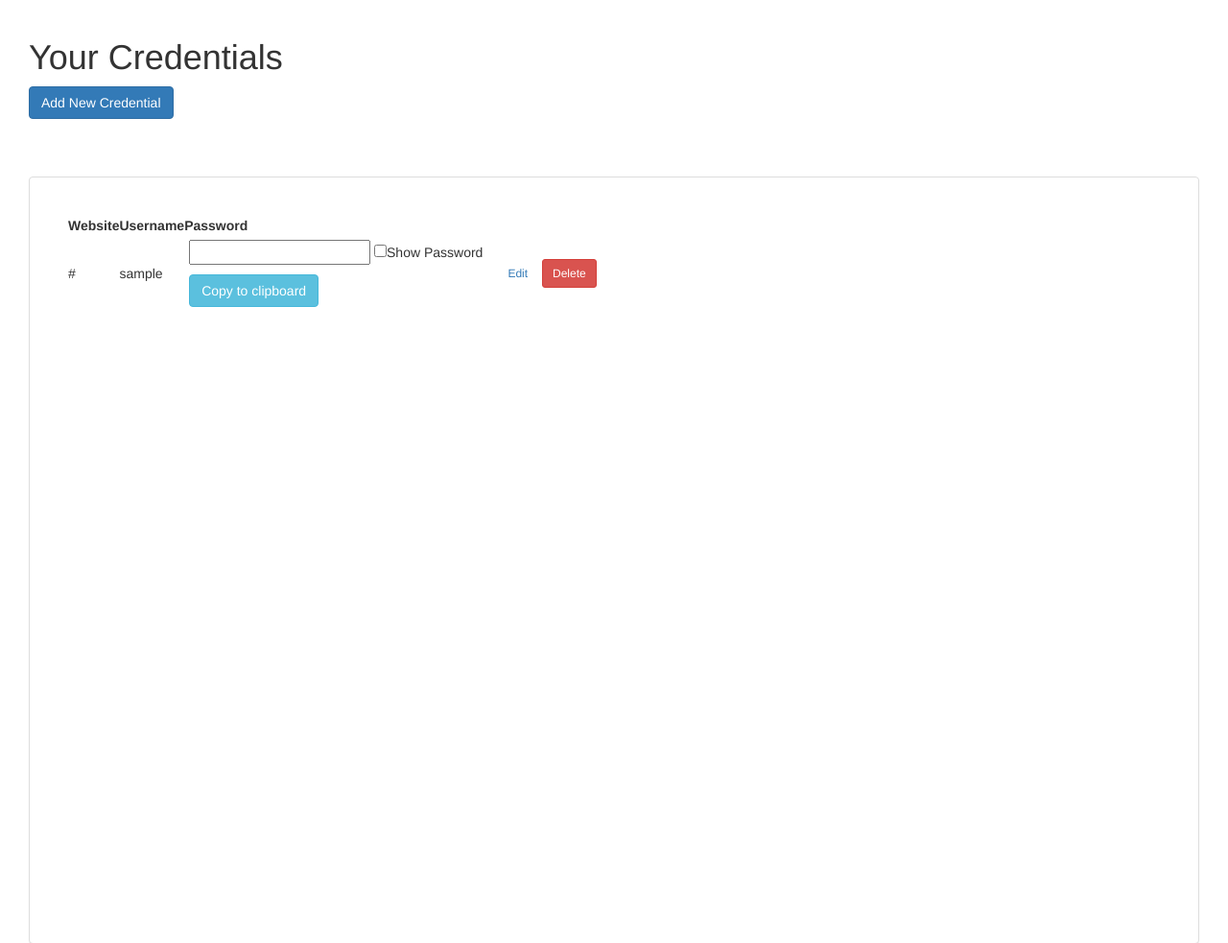
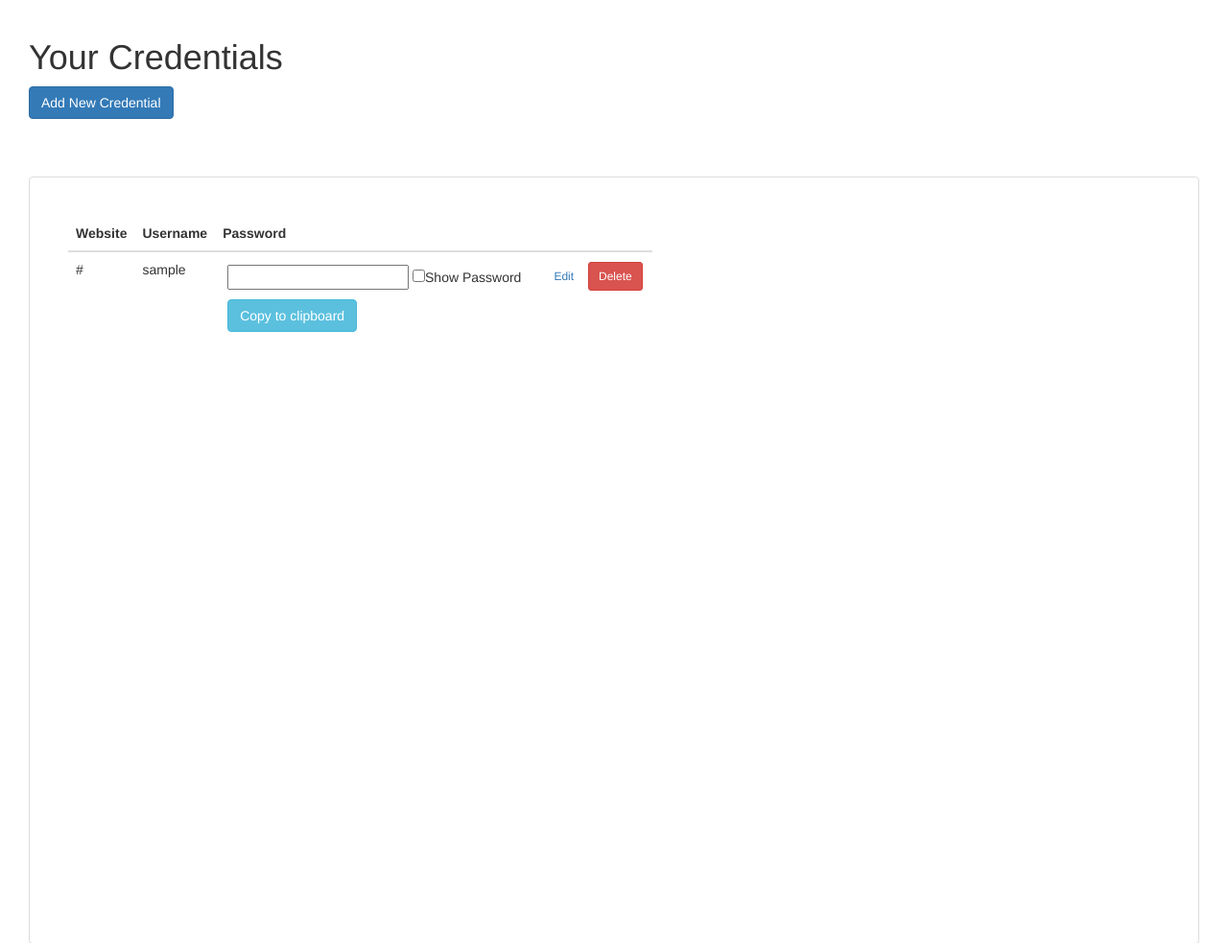
Before and after one commit to stevensio123/SafeKeep, a Python web app: template app/templates/vault/credentials.html in a window 1280 px wide. Shown: the part 61-1044 px from the top of the page at 96% size. Run offline with Jinja, Linux system fonts and the light colour scheme; the template is opened without the code that fills it: most values are stand-ins (such as "Sample title", 1, 10 or a date in 2020); some libraries are stand-ins or nearby versions.

Commit message:
added padding back to credentials table

```diff
--- a/app/templates/vault/credentials.html
+++ b/app/templates/vault/credentials.html
@@ -9,7 +9,7 @@
   </div>
   <div class="container-fluid" style="padding:30px;">
   <div class="container-fluid panel panel-default" style="padding:40px; height:100vh;">
-    <table style="display: block;white-space: nowrap;overflow-x: scroll;">
+    <table class="table w3-border w3-round-xlarge" style="display: block;white-space: nowrap;overflow-x: scroll;">
       <thead>
         <tr>
           <th>Website</th>
```
